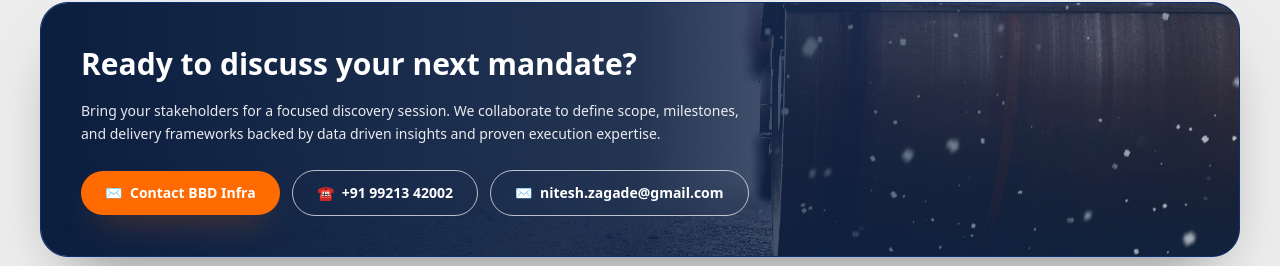
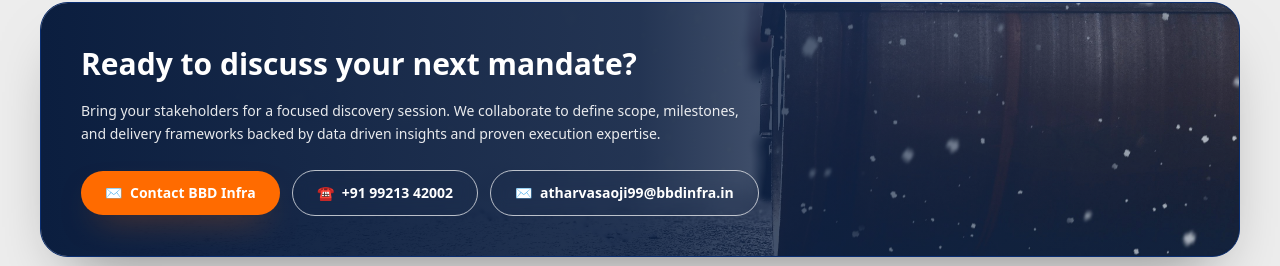
Before and after one commit to NiteshZagade/BBD_INFRA, a Next.js app: page / in a window 1280 px wide. Shown: the part 4344-4610 px from the top of the page. Built offline with nearby package versions, Linux system fonts and the light colour scheme.

Commit message:
EMAIL UPDATE

```diff
--- a/next.config.ts
+++ b/next.config.ts
@@ -1,6 +1,7 @@
 import type { NextConfig } from "next";
 
 const nextConfig: NextConfig = {
+  output: "standalone",
   images: {
     remotePatterns: [
       { protocol: "https", hostname: "images.unsplash.com" },
--- a/src/app/api/contact/route.ts
+++ b/src/app/api/contact/route.ts
@@ -38,7 +38,7 @@
     await fs.writeFile(filePath, JSON.stringify(all, null, 2));
 
     // Attempt email delivery via RESEND first, then SMTP if configured
-    const toAddress = process.env.CONTACT_TO || process.env.SMTP_TO || "nitesh.zagade@gmail.com";
+    const toAddress = process.env.CONTACT_TO || process.env.SMTP_TO || "atharvasaoji99@bbdinfra.in";
     const subject = `New website inquiry — ${name}`;
     const html = `
       <h2>New Website Inquiry</h2>
--- a/src/app/page.tsx
+++ b/src/app/page.tsx
@@ -517,11 +517,11 @@
                 +91 99213 42002
               </a>
               <a
-                href="mailto:nitesh.zagade@gmail.com"
+                href="mailto:atharvasaoji99@bbdinfra.in"
                 className="inline-flex items-center gap-2 whitespace-nowrap rounded-full border border-white/70 px-6 py-3 text-sm font-semibold text-white/95 backdrop-blur-sm transition hover:bg-white/10"
               >
                 <span aria-hidden>✉</span>
-                nitesh.zagade@gmail.com
+                atharvasaoji99@bbdinfra.in
               </a>
             </div>
           </div>
```
